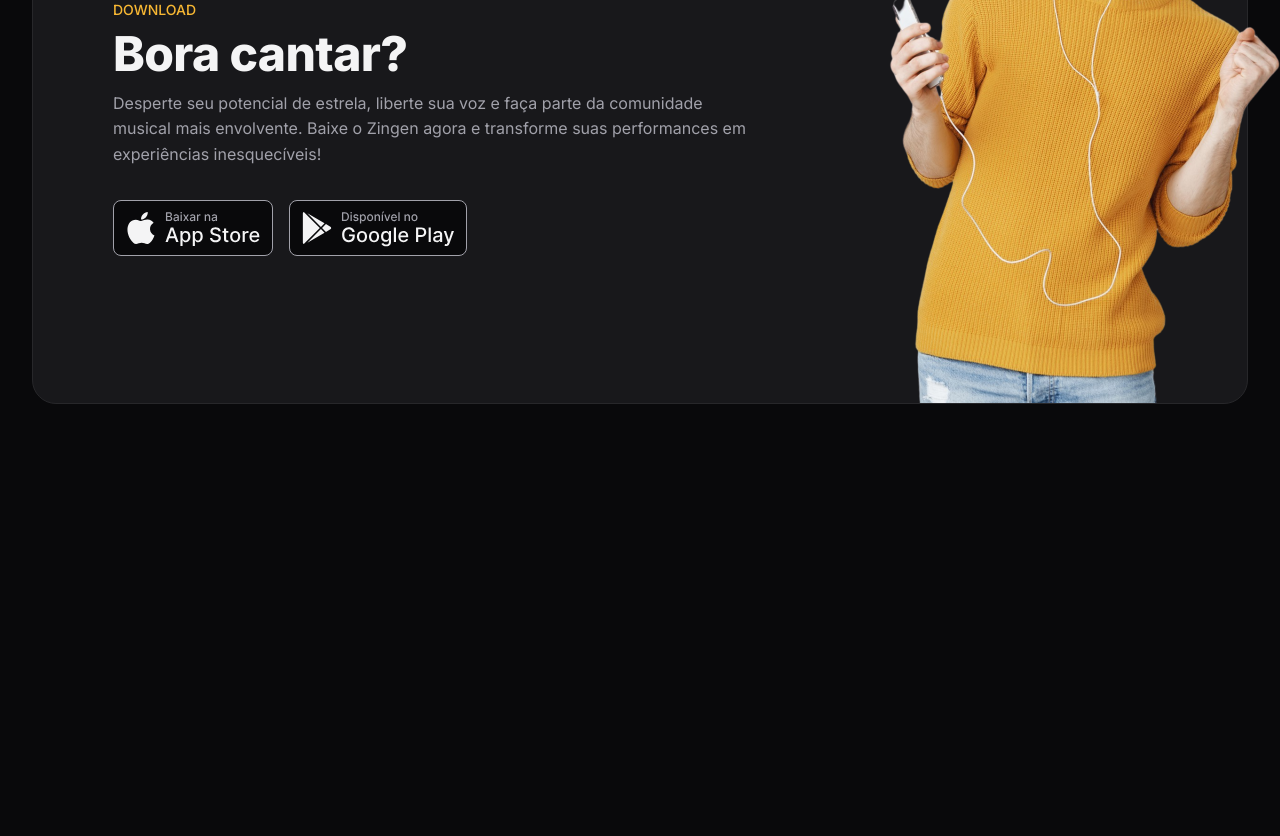
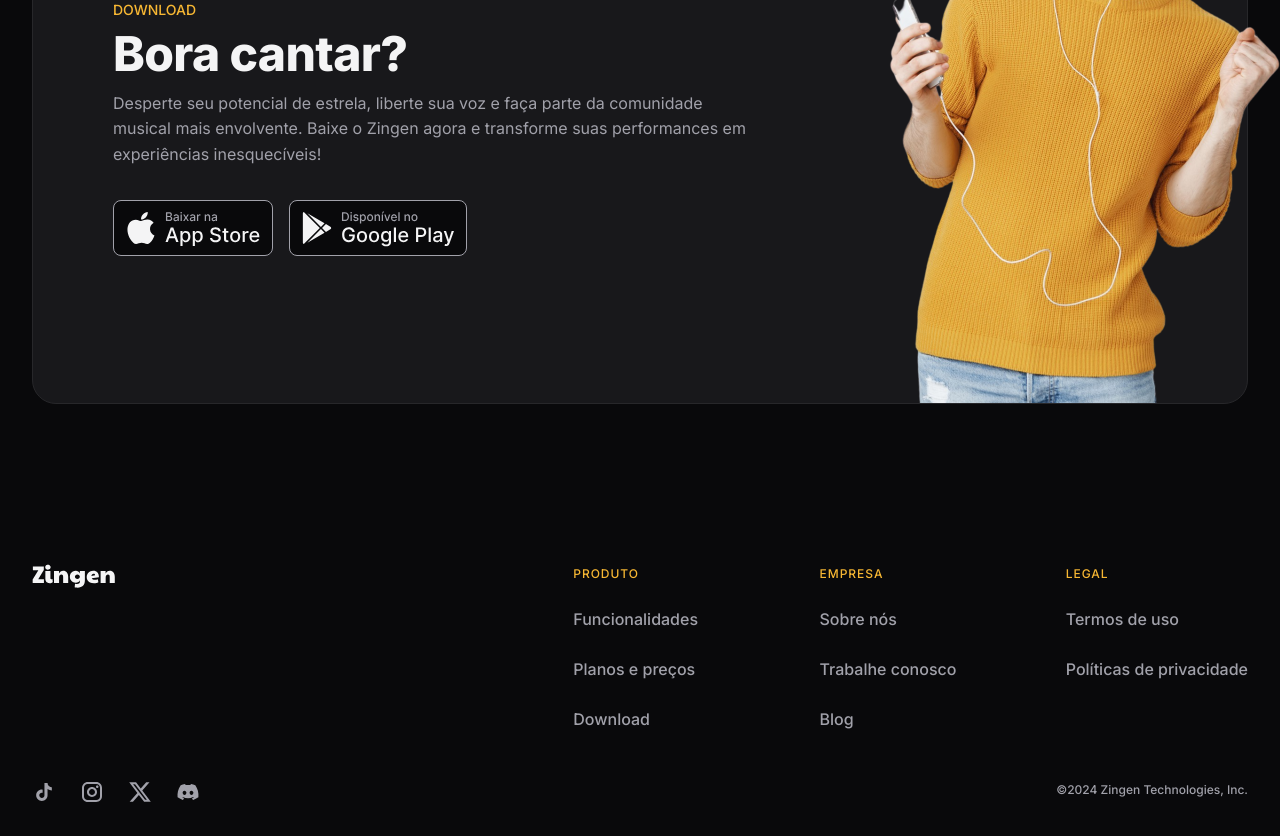
Before and after one commit to felipebalaminut/Zingen, a plain HTML site: page index.html in a window 1280 px wide. Shown: the part 3754-4590 px from the top of the page. Before the commit the page ends 4238 px from the top, so only its background shows below. Drawn offline with Linux system fonts and the light colour scheme.

Commit message:
feat: add footer

```diff
--- a/index.html
+++ b/index.html
@@ -216,5 +216,60 @@
         </div>
       </div>
     </section>
+
+    <footer>
+      <div class="container py-xl grid">
+        <section class="grid top">
+          <img src="assets/images/logo.svg" alt="logo zingen" />
+
+          <nav class="even-columns">
+            <ul role="list" class="grid gap-1.5">
+              <li class="title">Produto</li>
+              <li>
+                <a href="#features">Funcionalidades</a>
+              </li>
+              <li>
+                <a href="#pricing">Planos e preços</a>
+              </li>
+              <li>
+                <a href="#download">Download</a>
+              </li>
+            </ul>
+
+            <ul role="list" class="grid gap-1.5">
+              <li class="title">Empresa</li>
+              <li>
+                <a href="#">Sobre nós</a>
+              </li>
+              <li>
+                <a href="#">Trabalhe conosco</a>
+              </li>
+              <li>
+                <a href="#">Blog</a>
+              </li>
+            </ul>
+
+            <ul role="list" class="grid gap-1.5">
+              <li class="title">Legal</li>
+              <li>
+                <a href="#">Termos de uso</a>
+              </li>
+              <li>
+                <a href="#">Políticas de privacidade</a>
+              </li>
+            </ul>
+          </nav>
+        </section>
+        <section class="bottom flex gap-1.5">
+          <div class="flex gap-1.5">
+            <a href="#" class="social" aria-label="tiktok"></a>
+            <a href="#" class="social" aria-label="instagram"></a>
+            <a href="#" class="social" aria-label="twitter"></a>
+            <a href="#" class="social" aria-label="discord"></a>
+          </div>
+          <span class="copy">©2024 Zingen Technologies, Inc.</span>
+        </section>
+      </div>
+    </footer>
   </body>
 </html>
--- /dev/null
+++ b/styles/footer.css
@@ -0,0 +1,55 @@
+footer {
+  color: var(--text-color-secondary);
+  font-weight: var(--fw-md);
+
+  & .container {
+    padding-inline: 3rem;
+  }
+
+  & .container,
+  & .top {
+    gap: 3rem;
+  }
+
+  & nav.even-columns {
+    gap: 4rem;
+  }
+
+  & .top ul {
+    align-content: start;
+  }
+
+  & li.title {
+    font-size: 0.75rem;
+    letter-spacing: 0.08em;
+    text-transform: uppercase;
+    color: var(--brand-color-primary);
+  }
+
+  & .bottom {
+    flex-wrap: wrap;
+
+    & > div {
+      margin-right: auto;
+    }
+
+    & span {
+      font-size: .75rem;
+    }
+  }
+
+  @media (width >= 80em) {
+    & .container {
+      padding-inline: 0rem;
+      padding-bottom: 2rem;
+    }
+
+    & .top {
+      grid-template-columns: auto 1fr;
+
+      & nav {
+        margin-left: auto;
+      }
+    }
+  }
+}
--- a/styles/global.css
+++ b/styles/global.css
@@ -48,6 +48,8 @@ html {
   color: var(--text-color-primary);
 
   overflow-x: hidden;
+
+  scroll-behavior: smooth;
 }
 
 body {
--- a/styles/index.css
+++ b/styles/index.css
@@ -10,3 +10,4 @@
 @import url(features.css) (width >= 80rem);
 @import url(pricing.css);
 @import url(download.css);
+@import url(footer.css);
```
